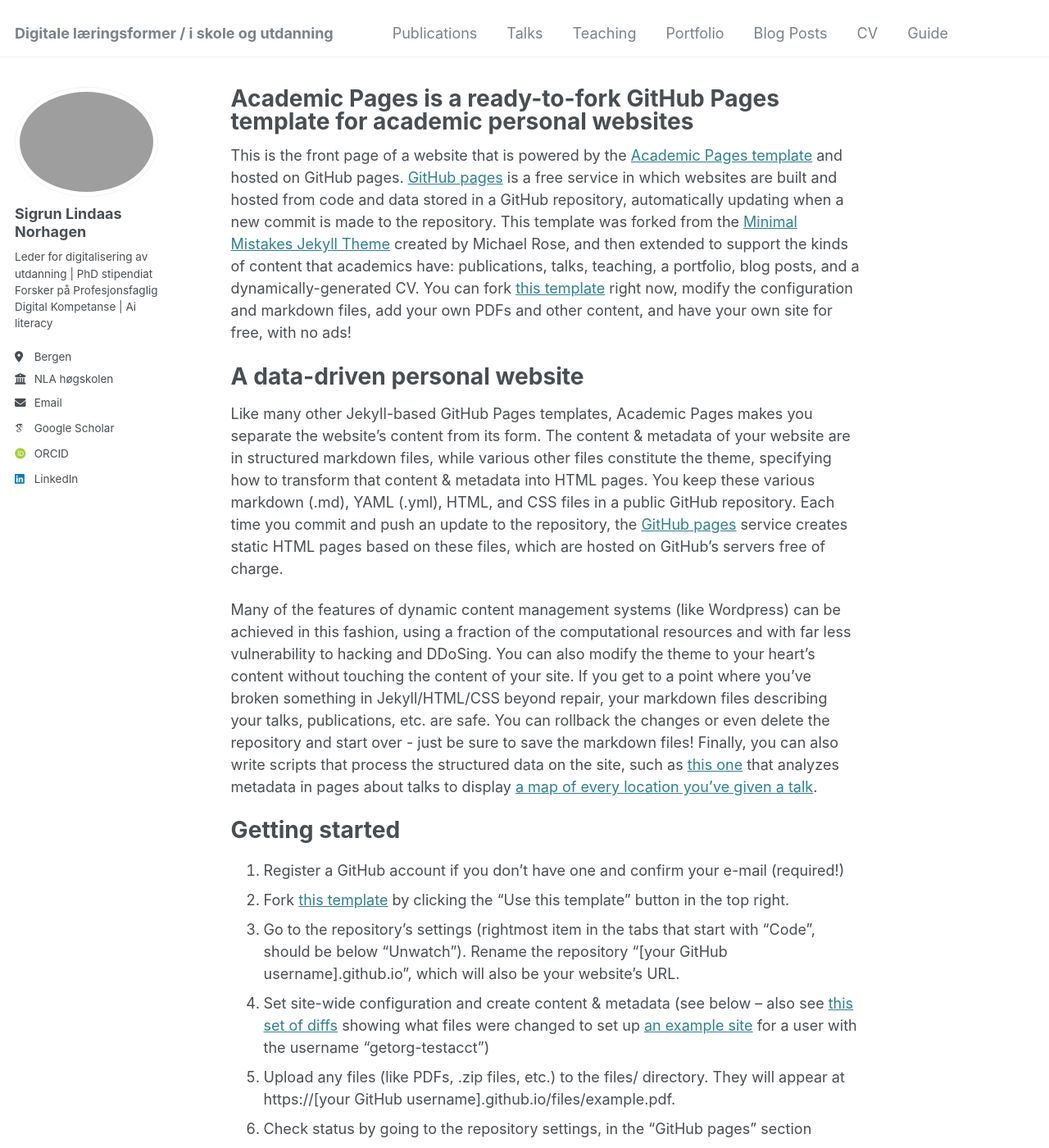
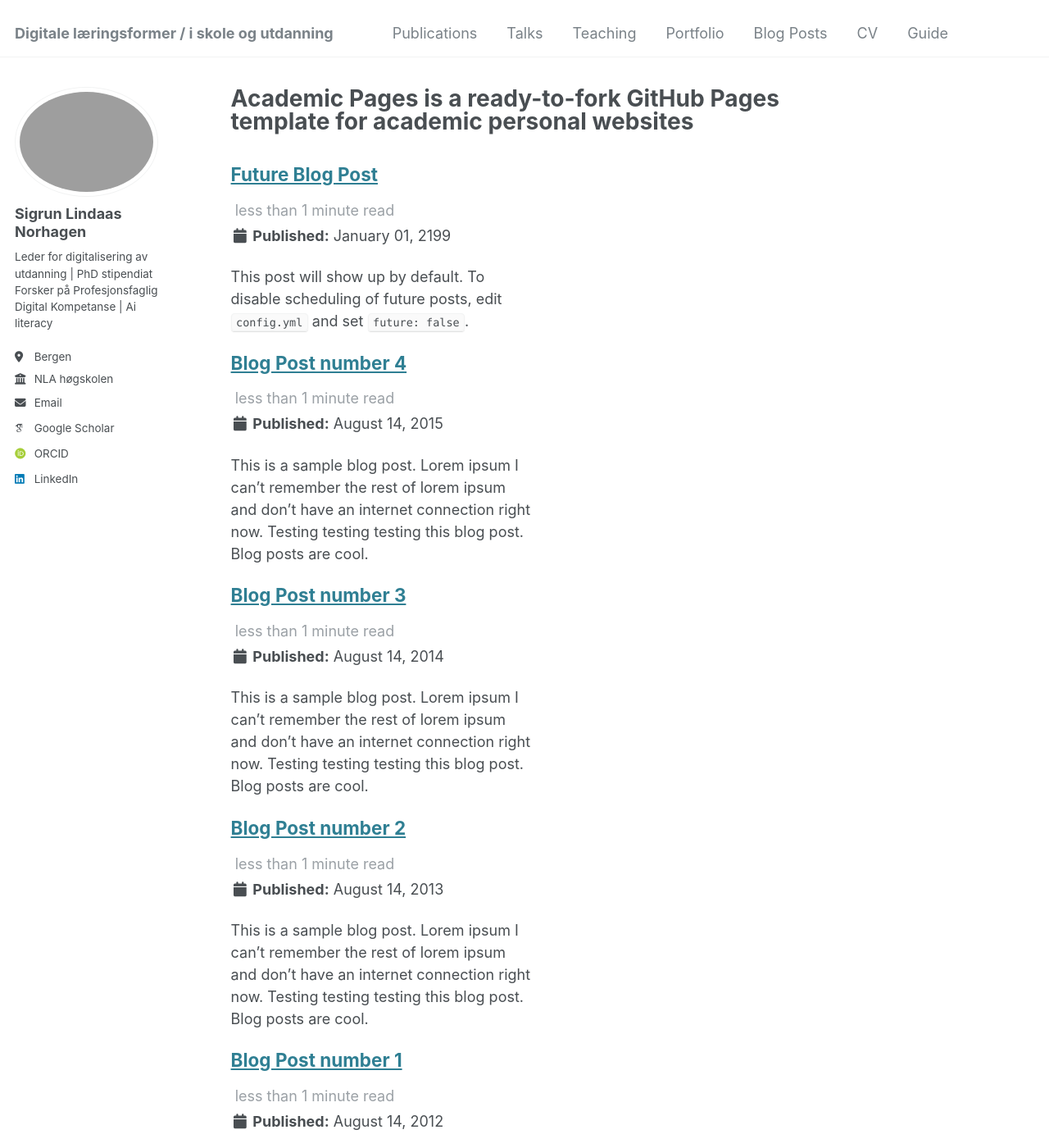
Before and after one commit to sigrun/snorhagen, a Jekyll site: the page built from _pages/about.md, in a window 1280 px wide and 1400 px high. Shown: the whole window at 82% size. Built offline with Jekyll 4.4.1, drawn with Linux system fonts in a browser that asks for light colours; some web fonts are replaced; some of the changed text lies outside the part shown.

Commit message:
post hero.md

```diff
--- a/_pages/about.md
+++ b/_pages/about.md
@@ -6,6 +6,10 @@ redirect_from:
   - /about/
   - /about.html
 ---
+
+{% for post in site.posts limit:5 %}
+  {% include archive-single.html %}
+{% endfor %}
 
 This is the front page of a website that is powered by the [Academic Pages template](https://github.com/academicpages/academicpages.github.io) and hosted on GitHub pages. [GitHub pages](https://pages.github.com) is a free service in which websites are built and hosted from code and data stored in a GitHub repository, automatically updating when a new commit is made to the repository. This template was forked from the [Minimal Mistakes Jekyll Theme](https://mmistakes.github.io/minimal-mistakes/) created by Michael Rose, and then extended to support the kinds of content that academics have: publications, talks, teaching, a portfolio, blog posts, and a dynamically-generated CV. You can fork [this template](https://github.com/academicpages/academicpages.github.io) right now, modify the configuration and markdown files, add your own PDFs and other content, and have your own site for free, with no ads!
 
```
